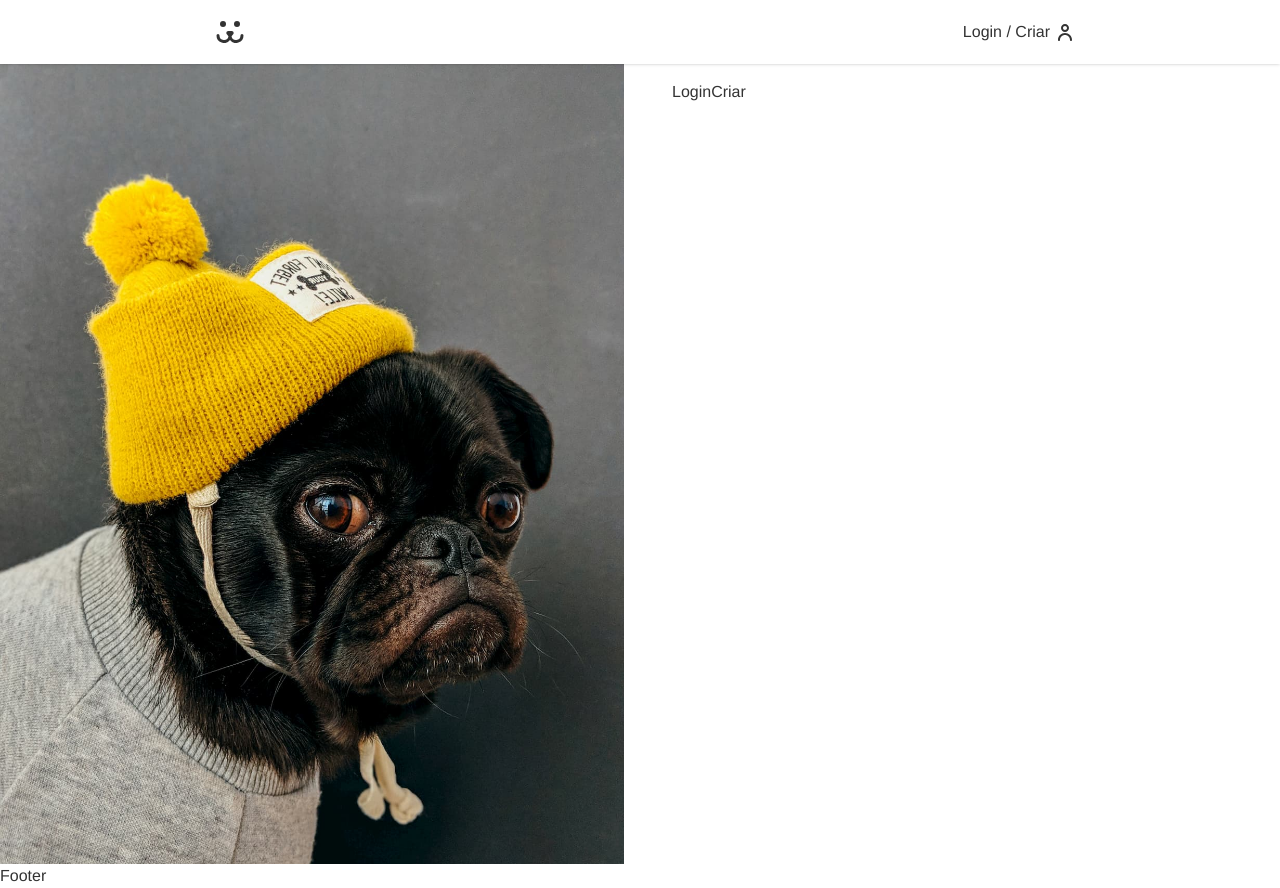
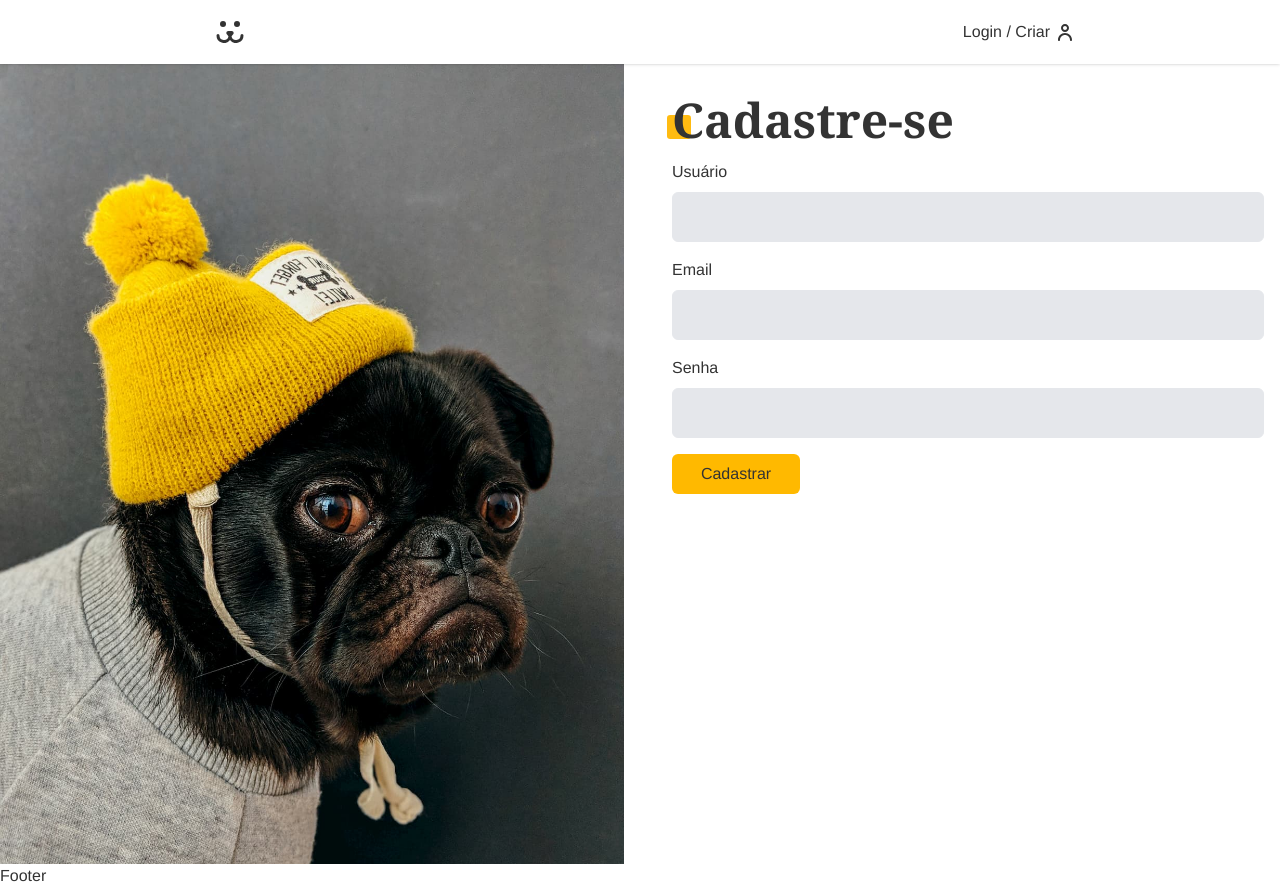
Before and after one commit to devRenanPaulino/Dogs-Plataform, a React (Vite) app: page /login/criar in a window 1280 px wide. Built offline with nearby package versions, Linux system fonts and the light colour scheme.

Commit message:
feat(auth): implementação de cadastro com login automático

```diff
--- a/src/Components/Login/LoginCreate.tsx
+++ b/src/Components/Login/LoginCreate.tsx
@@ -1,9 +1,47 @@
-import React from 'react'
+import React from "react";
+import Input from "../Forms/Input";
+import Button from "../Forms/Button";
+import useForm from "../../Hooks/useForm";
+import { USER_POST } from "../../api";
+import { UserContext } from "../../UserContext";
 
 const LoginCriar = () => {
+  const username = useForm();
+  const email = useForm('email');
+  const password = useForm('password');
+
+  const context = React.useContext(UserContext);
+
+  if (!context) {
+    throw new Error("userLogin precisa de um novo usuário");
+  }
+
+  const {userLogin} = context
+
+  async function handleSubmit() {
+    event?.preventDefault()
+    const {url, options} = USER_POST({
+      username: username.value,
+      email: email.value,
+      password: password.value,
+    })
+    const response = await fetch(url, options)
+    if(response.ok) userLogin(username.value, password.value);
+  }
+
   return (
-    <div>LoginCriar</div>
-  )
-}
+    <section className="anime-left">
+      <h1 className="font-secondary font-bold text-5xl my-4 mx-auto relative title-decoration">
+        Cadastre-se
+      </h1>
+      <form onSubmit={handleSubmit}>
+        <Input label="Usuário" type="text" name="username" {...username}/>
+         <Input label="Email" type="email" name="email" {...email}/>
+          <Input label="Senha" type="password" name="password" {...password}/>
+        <Button>Cadastrar</Button>
+      </form>
+    </section>
+  );
+};
 
-export default LoginCriar
+export default LoginCriar;
--- a/src/Hooks/useForm.tsx
+++ b/src/Hooks/useForm.tsx
@@ -4,6 +4,10 @@ const types = {
   email: {
     regex: /^[a-zA-Z0-9._%+-]+@[a-zA-Z0-9.-]+\.[a-zA-Z]{2,}$/,
     message: 'Preencha um email válido'
+  },
+  password: {
+    regex: /^(?=.*\d)(?=.*[a-z])(?=.*[A-Z])(?=.*[$*&@#])[0-9a-zA-Z$*&@#]{8,}$/,
+    message: 'A senha precisa ter no mínimo 8 caracteres, sendo eles 1 caracter maíusculo, 1 minúsculo, 1 dígito e 1 caracter especial'
   }
 }
 
@@ -17,7 +21,7 @@ const useForm = (type : FormField = false) => {
     if(!type) return true;
 
     if (value.length === 0) {
-      setError('Preencha um valor');
+      setError(types[type].message);
       return false;
     } else if (types[type] && !types[type].regex.test(value)) {
       setError(types[type].message);
--- a/src/api.tsx
+++ b/src/api.tsx
@@ -3,6 +3,7 @@ export const API_URL = "https://dogsapi.origamid.dev/json";
 interface TokenPostPayload {
   username: string;
   password: string;
+  email?: string;
 }
 
 export function TOKEN_POST(body: TokenPostPayload) {
@@ -41,3 +42,16 @@ export function USER_GET(token: string) {
     },
   };
 }
+
+export function USER_POST(body: TokenPostPayload) {
+  return {
+    url: API_URL + "/api/user",
+    options: {
+      method: "POST",
+      headers: {
+        "Content-Type": 'application/json'
+      },
+      body: JSON.stringify(body),
+    },
+  };
+}
```
